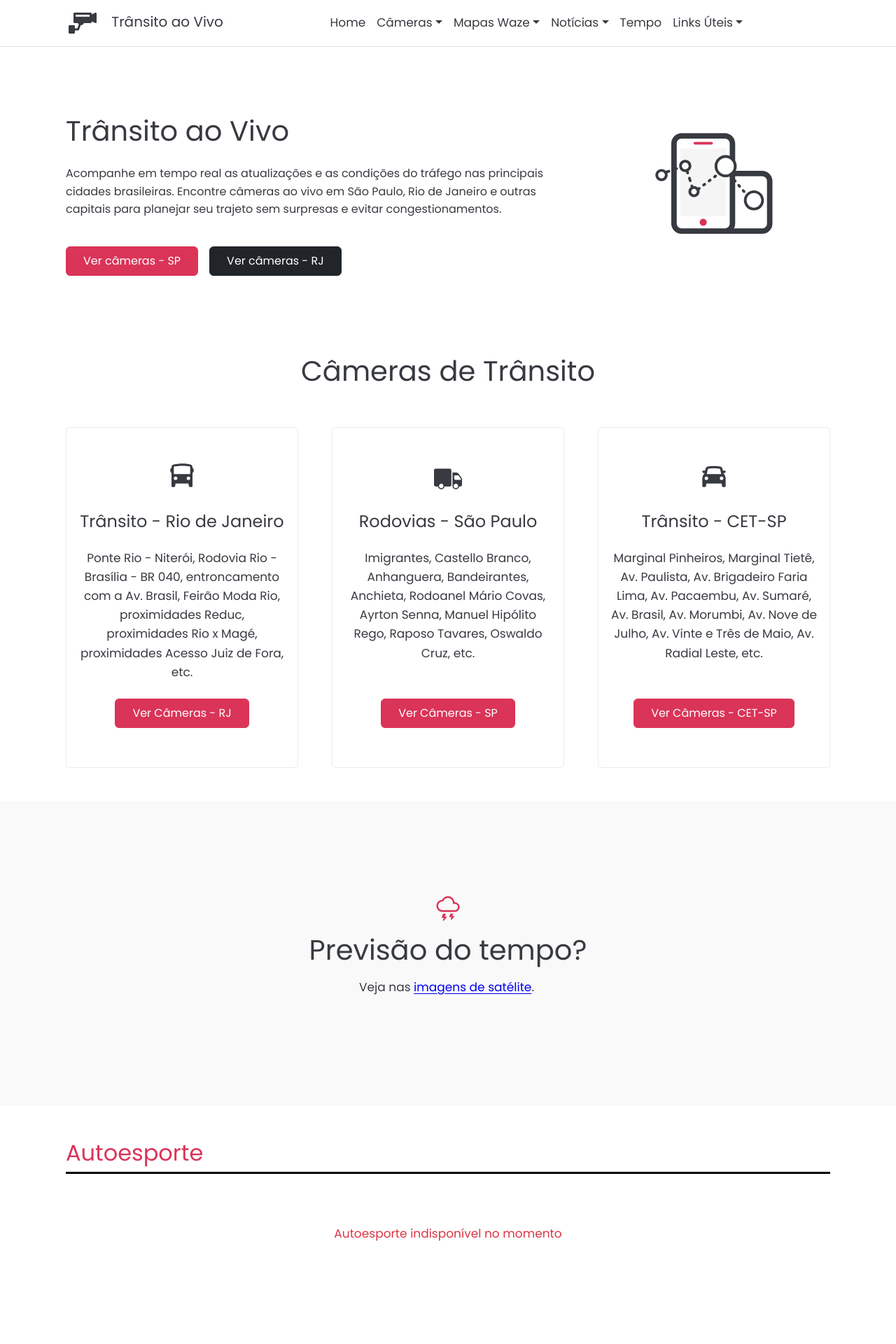
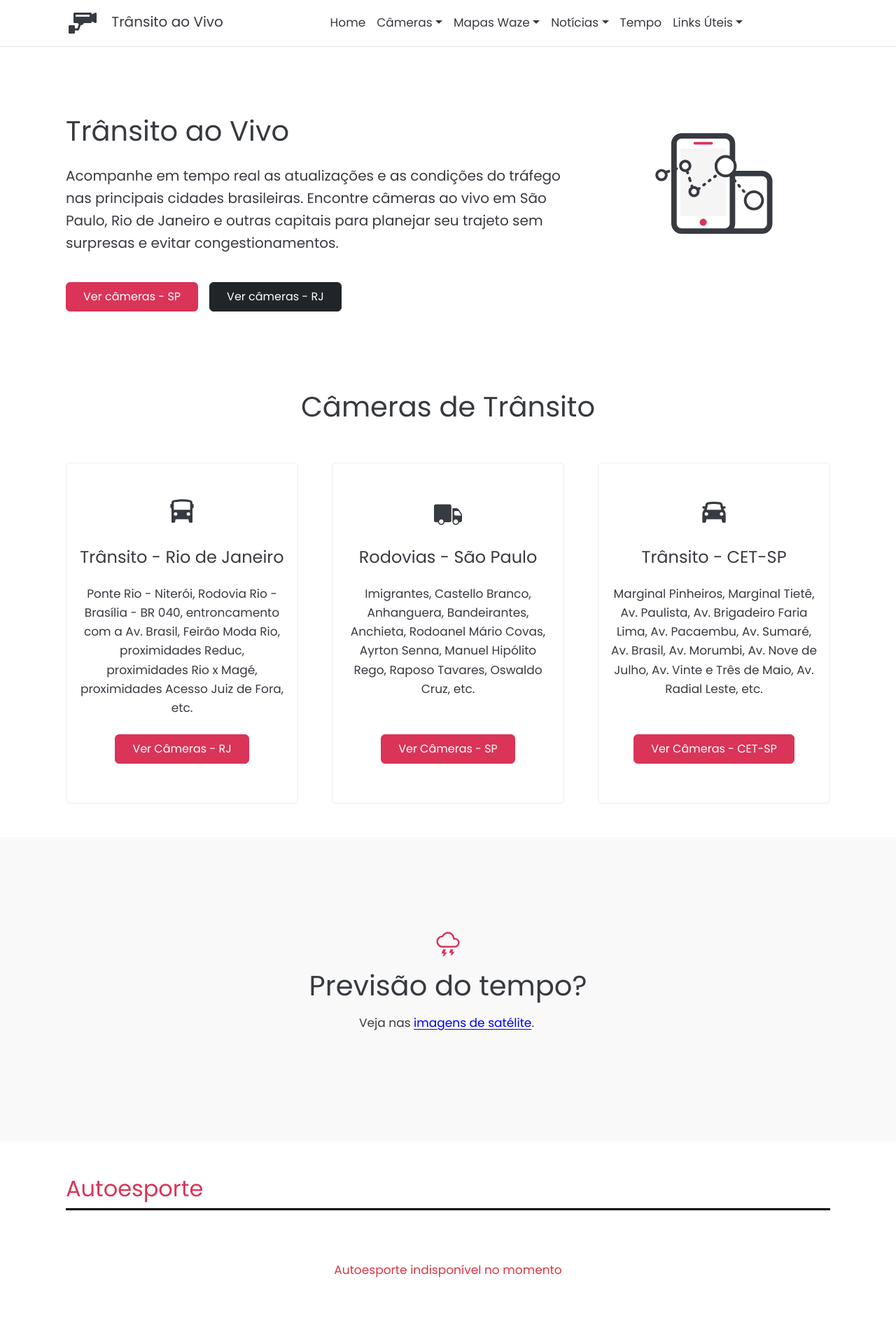
Before and after one commit to Sergio-Damm/transitoaovivo, a Jekyll site: the page built from index.html, in a window 1280 px wide. Shown: the top 1920 px of the page at 70% size. Built offline with Jekyll 4.4.1, drawn with Linux system fonts in a browser that asks for light colours; comment, search, counter and statistics services are not loaded.

Commit message:
change fs-6 x fs-5

```diff
--- a/index.html
+++ b/index.html
@@ -10,7 +10,7 @@ permalink: /
         <div class="row">
             <div class="col-lg-8 mx-auto text-center text-md-start">
                 <h1 class="mb-4">Trânsito ao Vivo</h1>
-				<p class="fs-6 mb-4">Acompanhe em tempo real as atualizações e as condições do tráfego nas principais cidades brasileiras. Encontre câmeras ao vivo em São Paulo, Rio de Janeiro e outras capitais para planejar seu trajeto sem surpresas e evitar congestionamentos.</p>
+				<p class="fs-5 mb-4">Acompanhe em tempo real as atualizações e as condições do tráfego nas principais cidades brasileiras. Encontre câmeras ao vivo em São Paulo, Rio de Janeiro e outras capitais para planejar seu trajeto sem surpresas e evitar congestionamentos.</p>
 					<div class="d-flex flex-wrap gap-3 justify-content-center justify-content-xl-start py-3">
 						<a href="/transito-cetsp-1/" class="btn btn-secondary px-4 py-2">Ver câmeras - SP</a>
 						<a href="/transito-rio-de-janeiro/" class="btn btn-dark px-4 py-2"> Ver câmeras - RJ</a>
```
